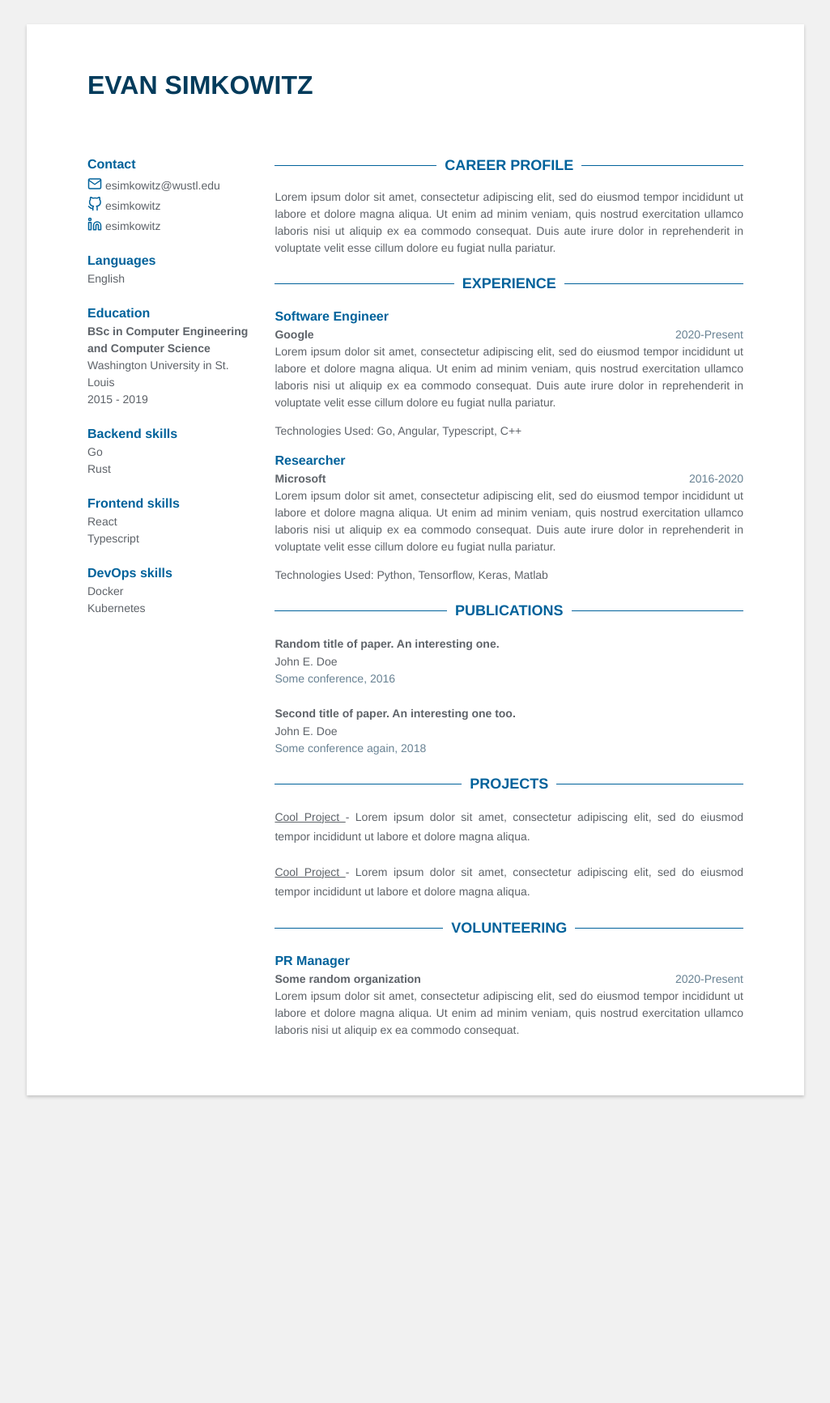
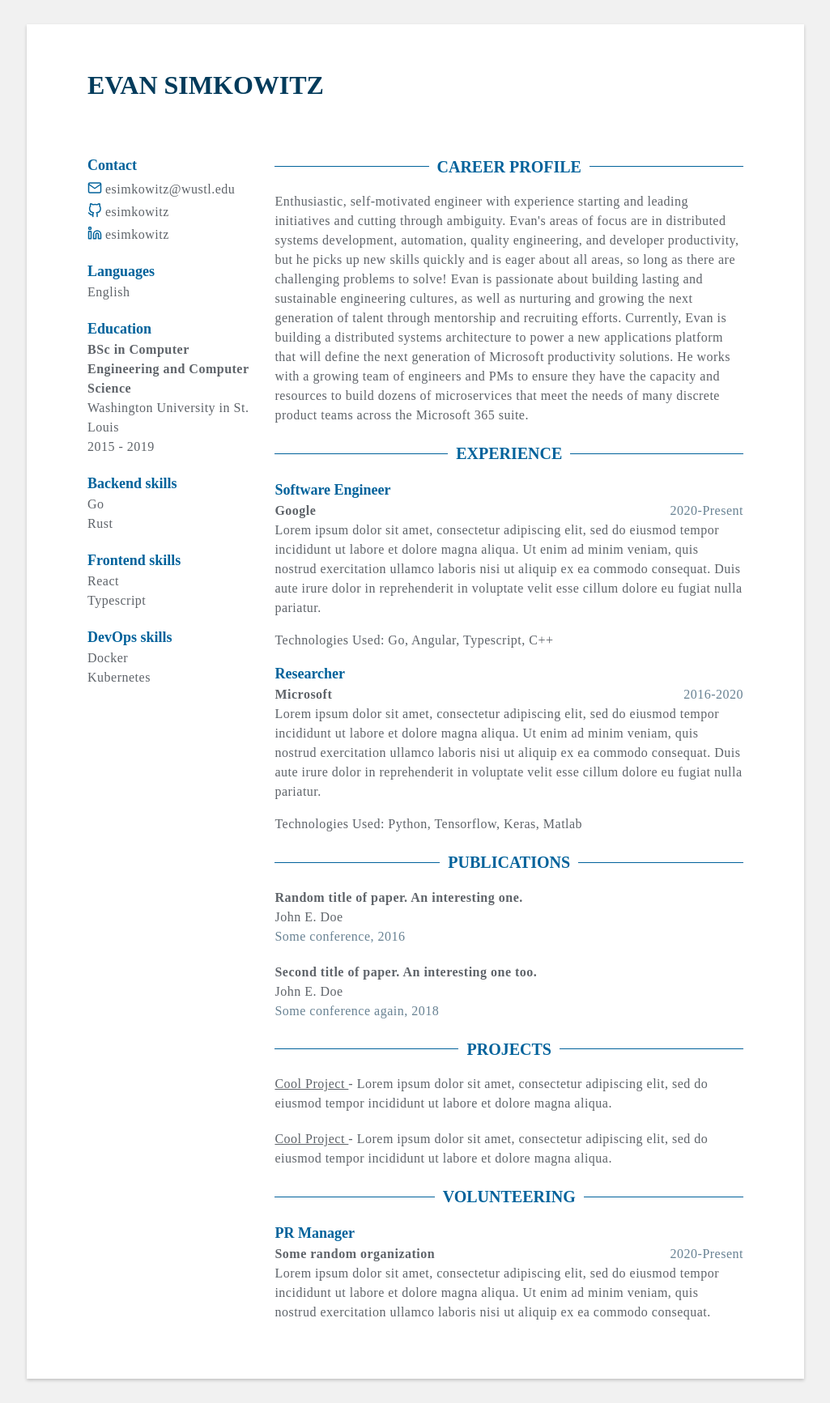
Before and after one commit to esimkowitz/simkowitz.dev, a Jekyll site: the page built from docs/index.html, in a window 1280 px wide. Shown: the whole page at 81% size, without its empty margins (127-1152 px from the left). Built offline with Jekyll 4.4.1, drawn with Linux system fonts in a browser that asks for light colours; before the commit the page ends 1383 px from its top, so only the background shows below that.

Commit message:
trying to fix spacing

```diff
--- a/docs/_data/data.yml
+++ b/docs/_data/data.yml
@@ -34,11 +34,15 @@
 
 # Profile
 profile: |
-  Lorem ipsum dolor sit amet, consectetur adipiscing elit, sed do eiusmod
-  tempor incididunt ut labore et dolore magna aliqua. Ut enim ad minim veniam,
-  quis nostrud exercitation ullamco laboris nisi ut aliquip ex ea commodo consequat.
-  Duis aute irure dolor in reprehenderit in voluptate velit esse cillum dolore eu
-  fugiat nulla pariatur.
+  Enthusiastic, self-motivated engineer with experience starting and leading initiatives and cutting through
+  ambiguity. Evan's areas of focus are in distributed systems development, automation, quality engineering,
+  and developer productivity, but he picks up new skills quickly and is eager about all areas, so long as
+  there are challenging problems to solve! Evan is passionate about building lasting and sustainable engineering
+  cultures, as well as nurturing and growing the next generation of talent through mentorship and recruiting efforts.
+  Currently, Evan is building a distributed systems architecture to power a new applications platform that will
+  define the next generation of Microsoft productivity solutions. He works with a growing team of engineers and PMs
+  to ensure they have the capacity and resources to build dozens of microservices that meet the needs of many
+  discrete product teams across the Microsoft 365 suite.
 
 # Experience
 experience:
--- a/docs/_sass/_base.scss
+++ b/docs/_sass/_base.scss
@@ -1,11 +1,10 @@
 * {
-    font-family: 'Helvetica', 'Arial', sans-serif;
+    font-family: 'Times New Roman', serif;
     line-height: 1.5;
 }
 
 body {
     background-color: var(--bg-color);
-    text-align: justify;
 }
 
 .container {
--- a/docs/_sass/_mixins.scss
+++ b/docs/_sass/_mixins.scss
@@ -1,6 +1,6 @@
 @mixin header {
     color: var(--fg-color);
-    font-size: 18px;
+    font-size: 20px;
     text-transform: uppercase;
     font-weight: 700;
     margin-top:20px;
@@ -21,12 +21,13 @@
 }
 
 @mixin sub-header {
-    font-size: 16px;
+    font-size: 18px;
     font-weight: 700;
     color: var(--fg-color);
 }
 
 @mixin body-text {
     color: var(--fg-color-body);
-    font-size: 14px;
+    font-size: 16px;
+    letter-spacing: 0.5px;
 }
```
